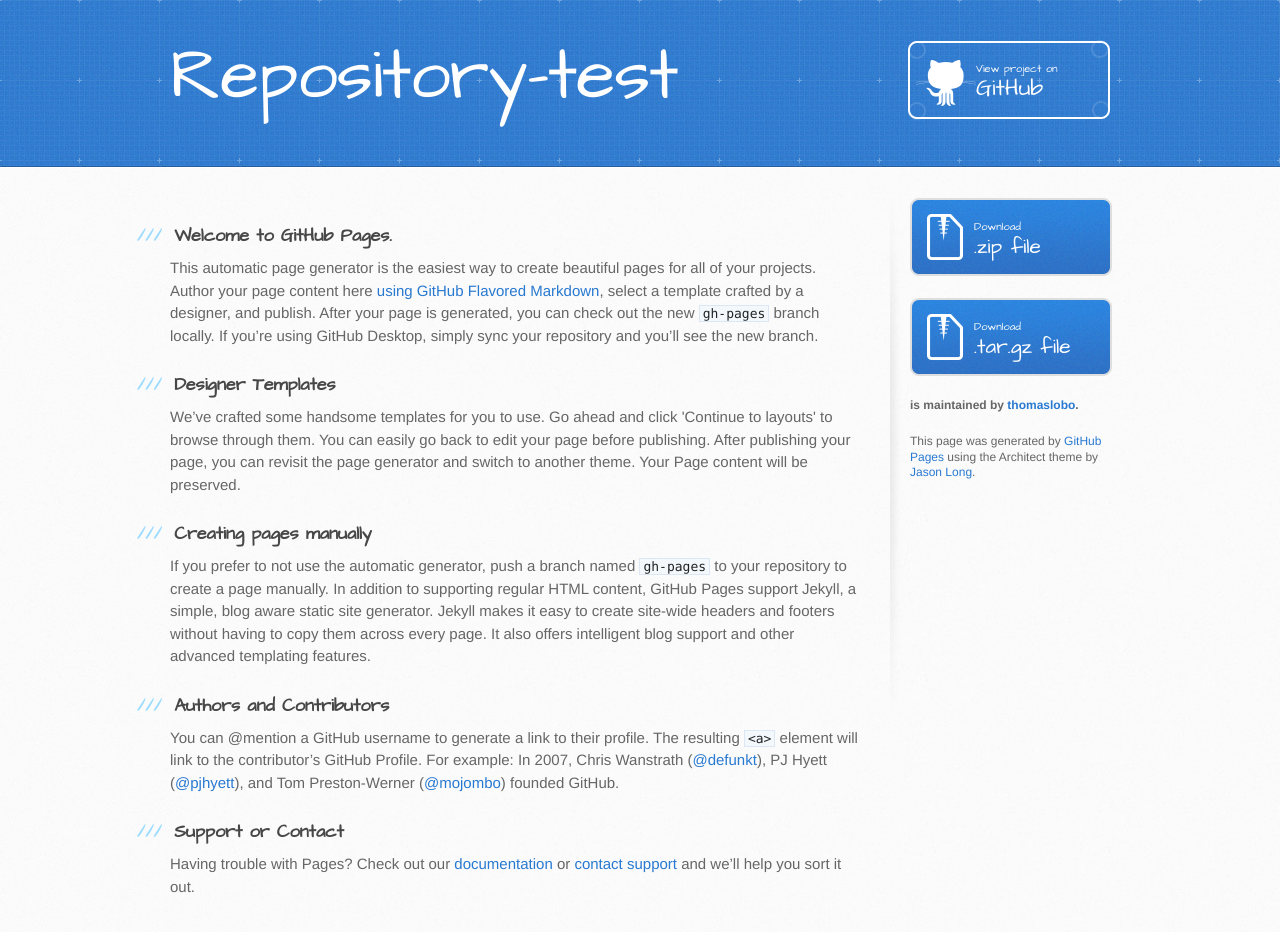
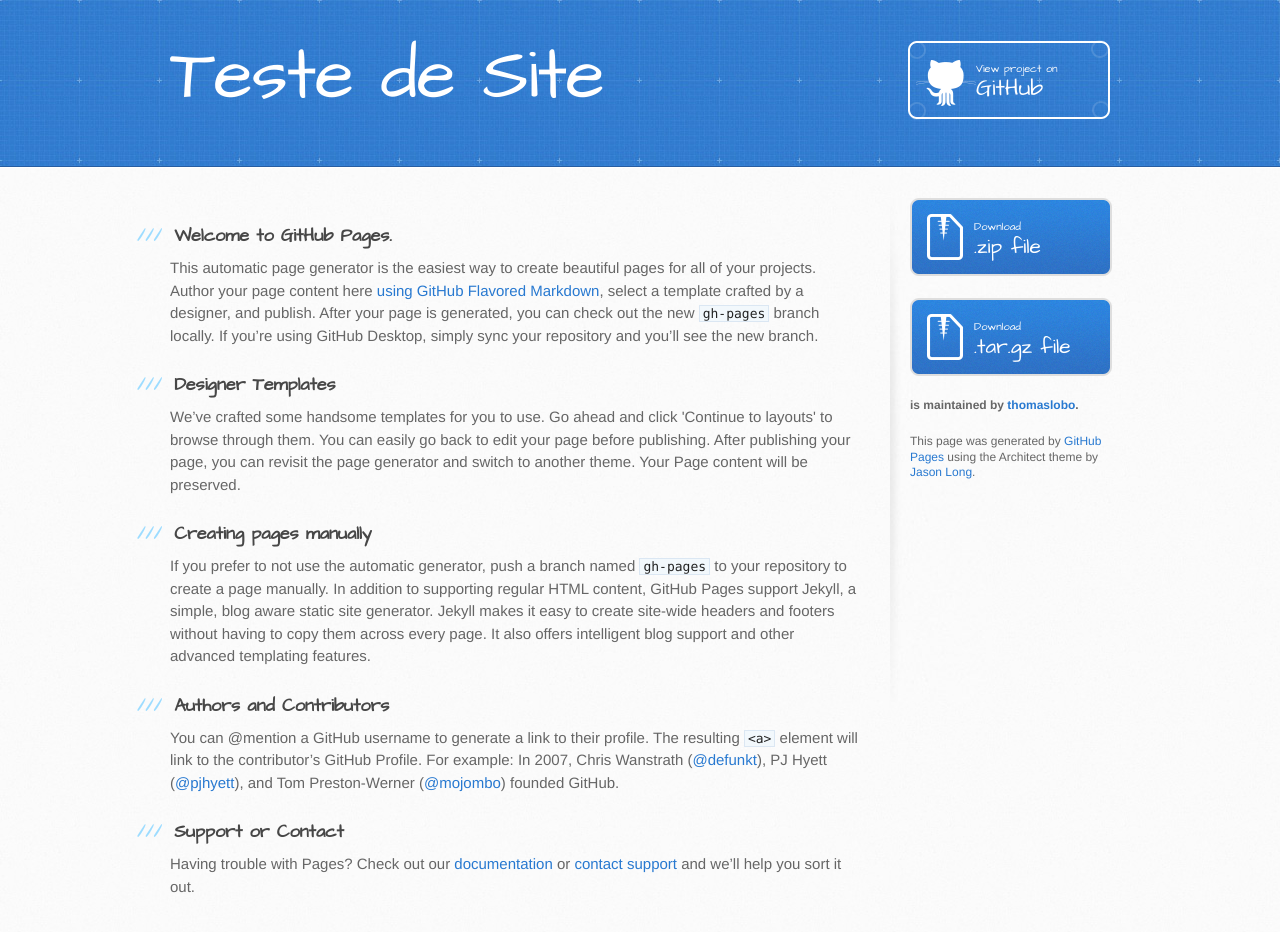
Before and after one commit to thomaslobo/repository-test, a plain HTML site: page index.html in a window 1280 px wide. Drawn offline with Linux system fonts and the light colour scheme.

Commit message:
Update index.html

```diff
--- a/index.html
+++ b/index.html
@@ -13,13 +13,13 @@
     <script src="//html5shiv.googlecode.com/svn/trunk/html5.js"></script>
     <![endif]-->
 
-    <title>Repository-test by thomaslobo</title>
+    <title>Site Teste</title>
   </head>
 
   <body>
     <header>
       <div class="inner">
-        <h1>Repository-test</h1>
+        <h1>Teste de Site</h1>
         <h2></h2>
         <a href="https://github.com/thomaslobo/repository-test" class="button"><small>View project on</small> GitHub</a>
       </div>
```
